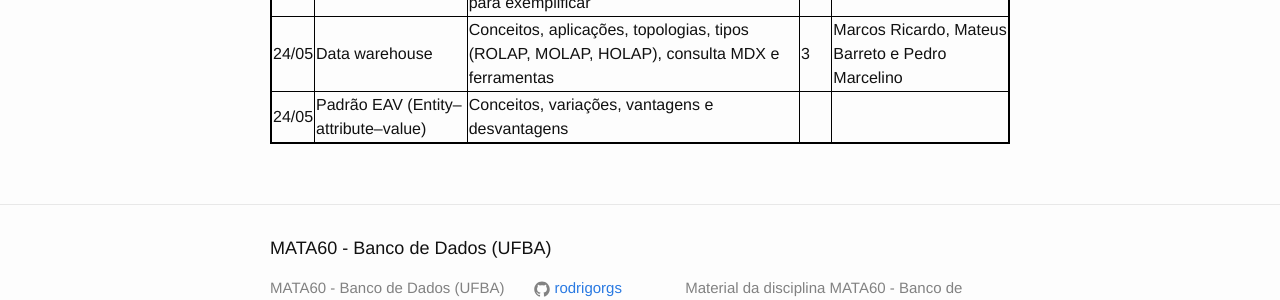
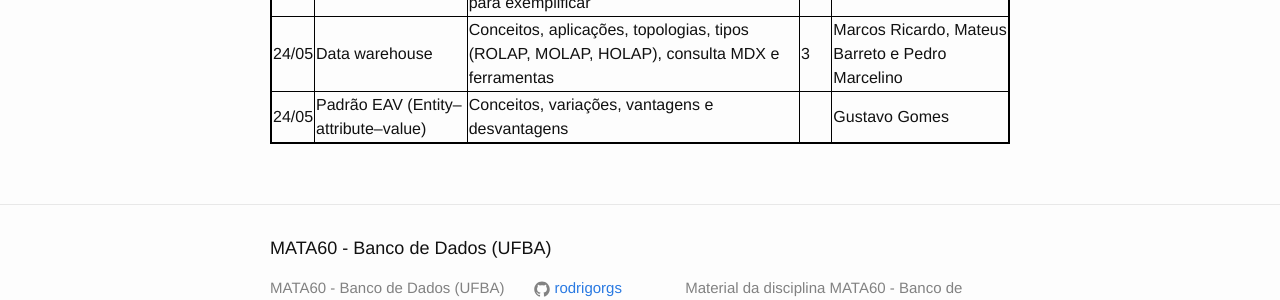
Before and after one commit to rodrigorgs/mata60, a Jekyll site: the page built from seminarios.md, in a window 1280 px wide. Shown: the part 864-1164 px from the top of the page. Built offline with Jekyll 4.4.1, drawn with Linux system fonts in a browser that asks for light colours.

Commit message:
Adiciona Gustavo.

```diff
--- a/seminarios.md
+++ b/seminarios.md
@@ -8,7 +8,7 @@ categories: avaliacao
 Seminários de até 30 minutos sobre temas selecionados.
 
 | **Data** |                 **Tema**                 |                                                         **Pontos esperados**                                                        | **tam** |                             **Equipe**                             |
-| -------- | ---------------------------------------- | ----------------------------------------------------------------------------------------------------------------------------------- | ------- | ------------------------------------------------------------------ |
+|----------|------------------------------------------|-------------------------------------------------------------------------------------------------------------------------------------|---------|--------------------------------------------------------------------|
 | 03/05    | Bancos de dados hierárquicos (XML, JSON) | Conceitos, schema e validação (DTD, XSD), linguagens de consulta e transformação de dados (XPath, XSLT)                             |       3 | Vitor Marcelino, Lucas Ferreira, Adriana de Menezes                |
 | 03/05    | Bancos de dados NoSQL                    | Conceitos e visão geral comparativa dos tipos de bancos NoSQL, com exemplos práticos em SGBDs específicos e aplicações de cada tipo |       3 | Igor Paim, Caio Vinicius, Marcio Bouças                            |
 | 03/05    | BD chave-valor (ex.: Redis)              | Conceitos, propriedades ACID, aplicações, exemplos práticos                                                                         |       4 | Cristiano Santos, Fernando Sandes, Gabriel Erbetta e Paulo Cardoso |
@@ -18,4 +18,4 @@ Seminários de até 30 minutos sobre temas selecionados.
 | 17/05    | BDs distribuídos                         | Conceitos, propriedades ACID, replicação, fragmentação (particionamento, sharding)                                                  |       3 | Danilo, Evaldo, Jadson                                             |
 | 17/05    | Mapeamento objeto-relacional             | Conceitos, linguagens de consulta, mapeamento de herança e agregação. Escolher um framework de mapeamento OR para exemplificar      |       4 | Jean Novaes, Diego Novaes, Erica Martins e Welbert Serra           |
 | 24/05    | Data warehouse                           | Conceitos, aplicações, topologias, tipos (ROLAP, MOLAP, HOLAP), consulta MDX e ferramentas                                          |       3 | Marcos Ricardo, Mateus Barreto e Pedro Marcelino                   |
-| 24/05    | Padrão EAV (Entity–attribute–value)      | Conceitos, variações, vantagens e desvantagens                                                                                      |         |                                                                    |
+| 24/05    | Padrão EAV (Entity–attribute–value)      | Conceitos, variações, vantagens e desvantagens                                                                                      |         | Gustavo Gomes                                                      |
```
